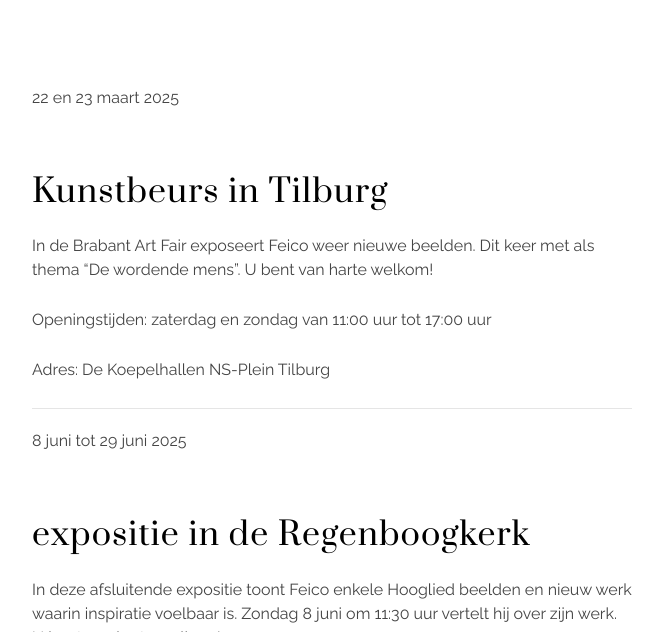
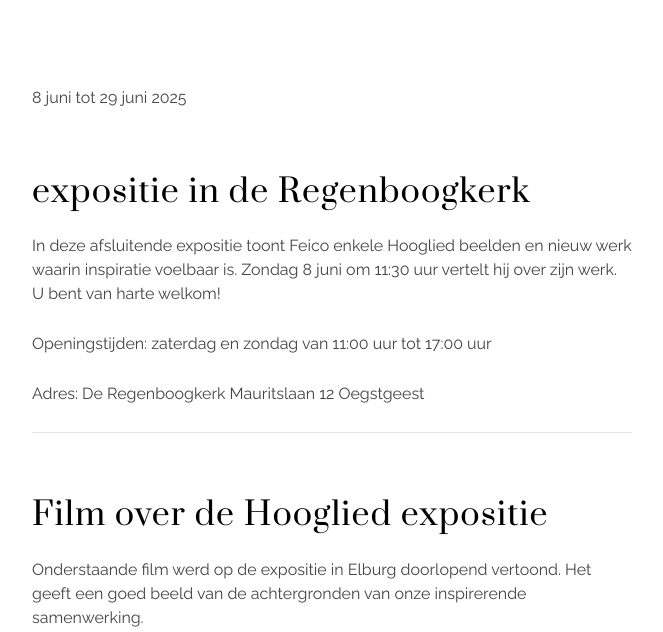
Before and after one commit to feicohajonides2020/feicohajonides2020.github.io, a Jekyll site: the page built from exposities.md, in a window 1280 px wide and 900 px high, scrolled down 552 px, cut to the strip 172-804 px from the top of the window. Shown: the whole strip, without its empty margins (308-971 px from the left). Built offline with Jekyll 4.4.1, drawn with Linux system fonts in a browser that asks for light colours.

Commit message:
Update exposities.md

```diff
--- a/exposities.md
+++ b/exposities.md
@@ -10,21 +10,6 @@ header:
 
 
 
-22 en 23 maart 2025
-## Kunstbeurs in Tilburg
-
-In de Brabant Art Fair exposeert Feico weer nieuwe beelden. Dit keer met als thema "De wordende mens". U bent van harte welkom!
-
- Openingstijden:
- zaterdag en zondag van 11:00 uur tot 17:00 uur
-
-
- Adres:
- De Koepelhallen
- NS-Plein
- Tilburg
-
---------------------------
 
 8 juni tot 29 juni 2025
 ## expositie in de Regenboogkerk
```
